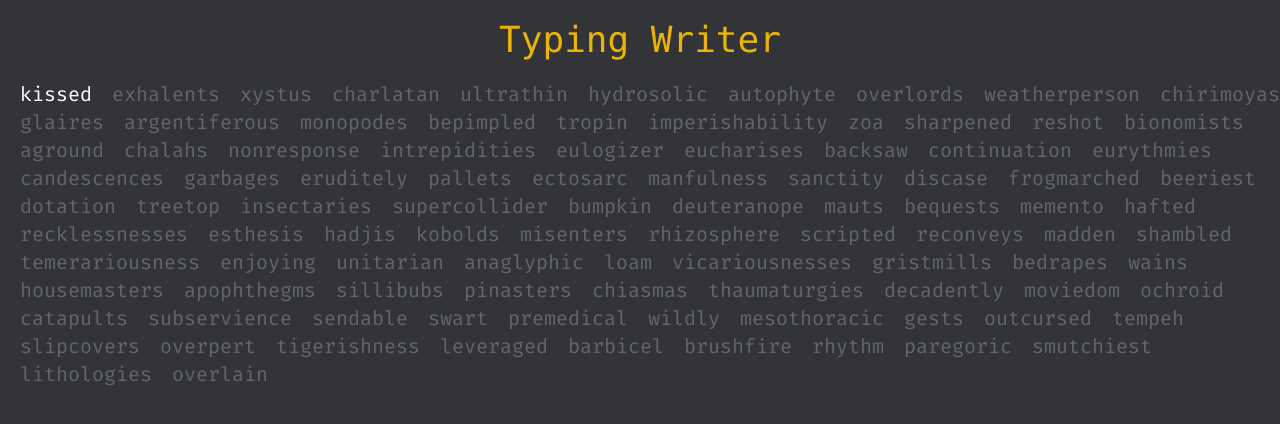
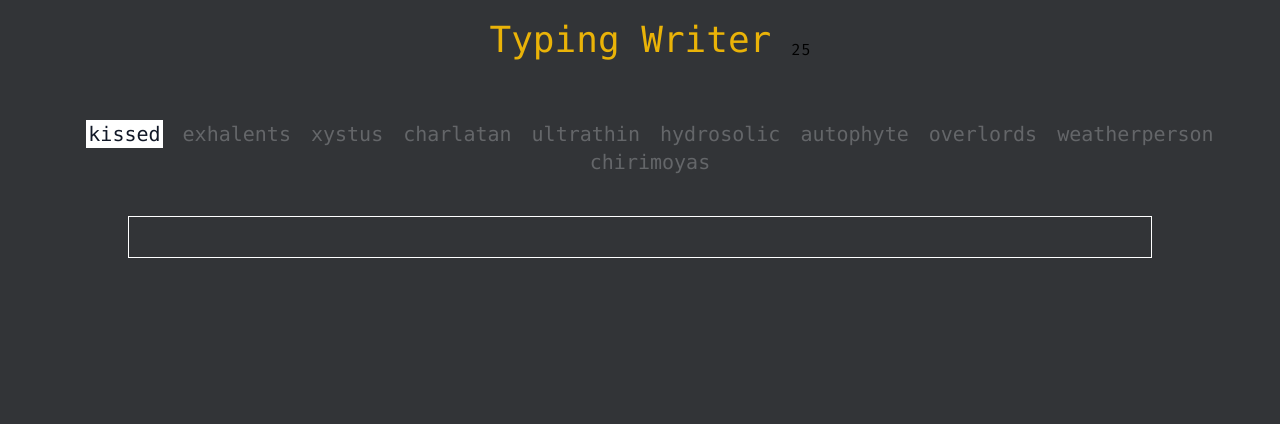
Before and after one commit to tnrajpara/typing-test-app, a Next.js app: page / in a window 1280 px wide. Shown: the top 424 px of the page. Built offline with nearby package versions, Linux system fonts and the light colour scheme.

Commit message:
add timer

```diff
--- a/app/TypeBox.jsx
+++ b/app/TypeBox.jsx
@@ -1,24 +1,51 @@
 "use client";
 import { useState, useRef, useEffect } from "react";
 import jsonArr from "./temp";
-import { Input } from "postcss";
+import { Turret_Road } from "next/font/google";
 
 const TypeBox = () => {
   const [inputValue, setInputValue] = useState("");
-  const [completed, setCompleted] = useState(false);
+  // const [completed, setCompleted] = useState(false);
   const [currentIndex, setCurrentIndex] = useState(0);
-  const [wrongWord, setWrongWord] = useState();
+  const [timeOver, setTimeOver] = useState(false);
+  const [wrongWord, setWrongWord] = useState(false);
+  const [arr, setarr] = useState(jsonArr.slice(0, 10));
+  const [seconds, setSeconds] = useState(30);
+
+  useEffect(() => {
+    if (seconds > 0) {
+      setTimeout(() => {
+        setSeconds(seconds - 1);
+      }, 1000);
+    }
+    if (seconds <= 0) {
+      setTimeOver(true);
+    }
+  }, [seconds]);
 
   const handleInputChange = (e) => {
     const { value } = e.target;
     setInputValue(value);
-    if (value.toLowerCase() === jsonArr[currentIndex].text.toLowerCase()) {
-      if (currentIndex < jsonArr.length - 1) {
+    if (value.toLowerCase() === arr[currentIndex].text.toLowerCase()) {
+      if (currentIndex <= arr.length - 1) {
         setCurrentIndex((prevIndex) => prevIndex + 1);
         console.log(currentIndex);
         setInputValue("");
-      } else {
-        setCompleted(true);
+      }
+      if (currentIndex === arr.length - 1) {
+        setarr(jsonArr.slice(10, 20));
+        setCurrentIndex(0);
+      }
+    }
+    let wordArr = arr[currentIndex].text.toLowerCase().split("");
+    let inputArr = value.toLowerCase().split("");
+
+    for (let i = 0; i < inputArr.length; i += 1) {
+      if (inputArr[i] === wordArr[i]) {
+        setWrongWord(false);
+      }
+      if (inputArr[i] !== wordArr[i]) {
+        setWrongWord(true);
       }
     }
   };
@@ -32,28 +59,44 @@ const TypeBox = () => {
   }, [currentIndex]);
 
   return (
-    <div className="h-screen bg-[#323437]">
-      <h1 className="text-center text-4xl text-yellow-500 px-5 py-5 font-mono">
-        Typing Writer
-      </h1>
+    <div
+      className=""
+      onClick={() => {
+        inputRef.current.focus();
+      }}
+    >
+      <div className="flex justify-center items-center">
+        <h1 className="text-center text-4xl text-yellow-500 px-5 py-5 font-mono lg:mb-5">
+          Typing Writer
+        </h1>
+        <h2>{seconds}</h2>
+      </div>
 
-      <div className="bg-[#323437]  flex items-center justify-center text-center text-[#d1d0c5]">
-        <div className="flex flex-wrap w-full">
-          {completed ? (
-            <div>All spellings completed!</div>
+      <div className="bg-[#323437]  text-[#d1d0c5] font-mono">
+        <div className="">
+          {timeOver ? (
+            <div className="flex justify-center items-center ">
+              <div className=" px-3 py-5">
+                <h1 className="text-center text-2xl font-sans">Time Over</h1>
+                <h4 className="text-gray-400">{currentIndex}</h4>
+                <button onClick={() => window.location.reload()}>
+                  Try Again
+                </button>
+              </div>
+            </div>
           ) : (
-            <div>
-              <div className="flex flex-wrap ">
-                {jsonArr.map((word, index) => (
+            <div className="flex justify-center flex-col">
+              <div className="flex flex-wrap h-full justify-center items-center my-5">
+                {arr.map((word, index) => (
                   <div key={index}>
-                    <p className="text-[#646669] text-xl">
+                    <p className="text-[#646669] text-xl w-4/5">
                       {word.text.split(" ").map((letter, i) => (
                         <letter
                           key={i}
                           className={
-                            index === currentIndex
-                              ? "text-white ml-5"
-                              : "text-[#646669] ml-5 "
+                            index === currentIndex && !wrongWord
+                              ? "bg-white text-gray-900 px-0.5 py-0.5 ml-5"
+                              : "text-[#646669] ml-5"
                           }
                         >
                           {letter}
@@ -68,7 +111,7 @@ const TypeBox = () => {
                 value={inputValue}
                 onChange={handleInputChange}
                 ref={inputRef}
-                className="bg-[#323437] border-white outline-none w-11/12 p-2 mt-5"
+                className="bg-[#323437] border-white border outline-none w-4/5 mx-auto p-2 mt-5"
               />
             </div>
           )}
--- a/app/globals.css
+++ b/app/globals.css
@@ -1,3 +1,7 @@
 @tailwind base;
 @tailwind components;
 @tailwind utilities;
+
+body{
+    background: #323437;
+}
```
